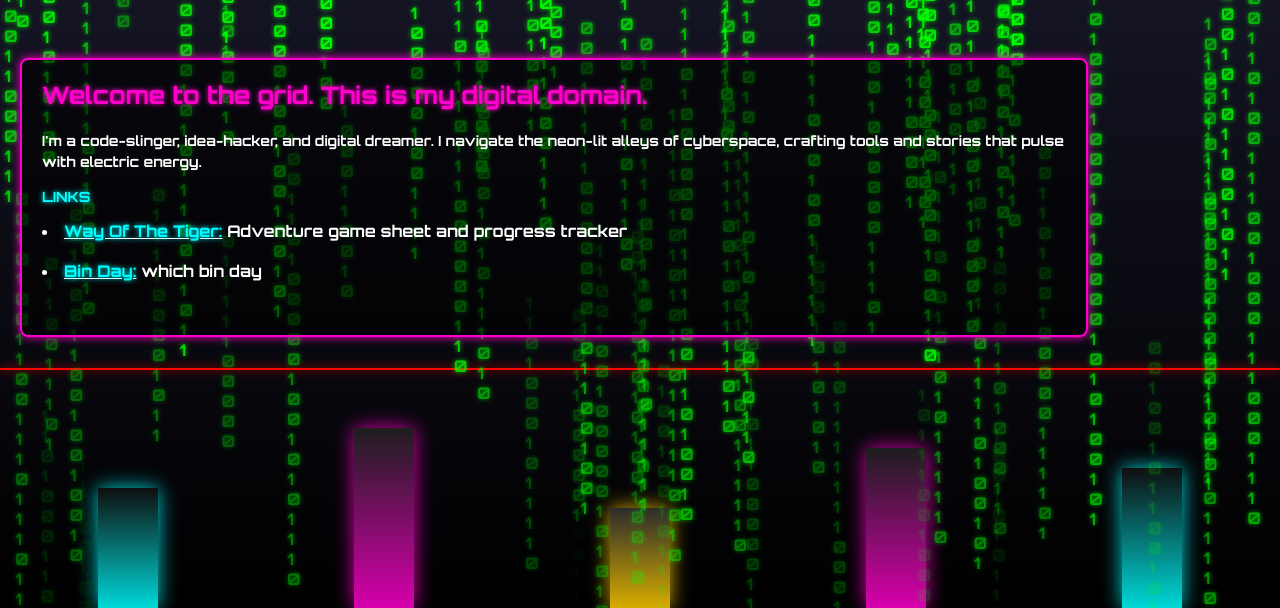
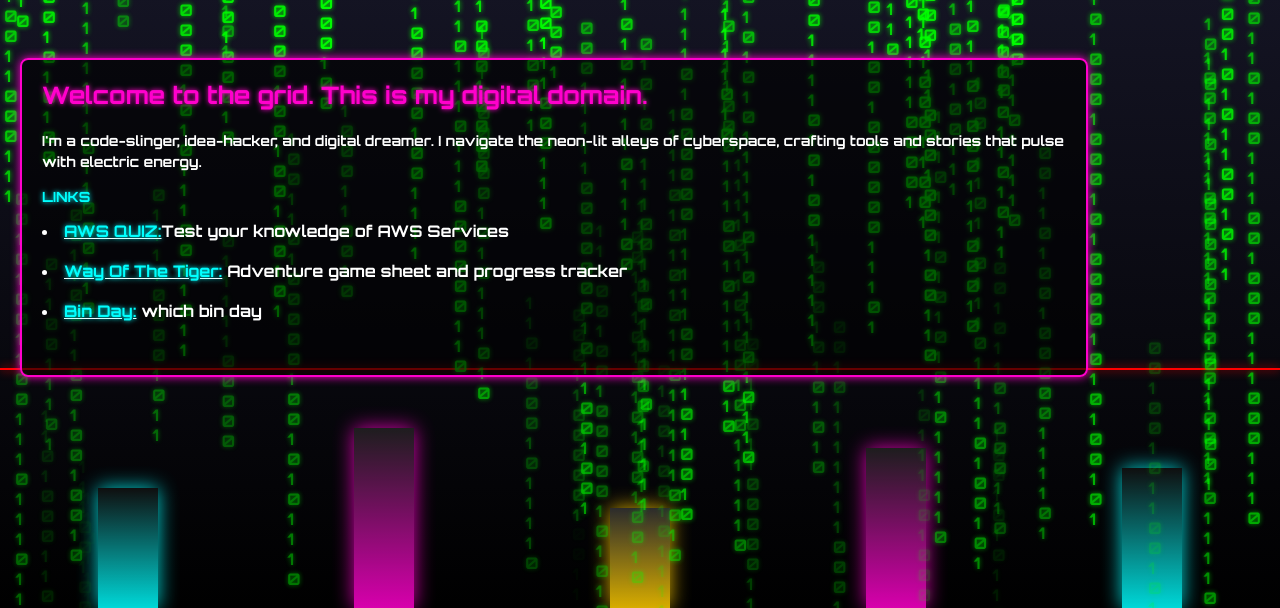
Before and after one commit to STUARTMORRIS76/default, a plain HTML site: page index.html in a window 1280 px wide. Shown: the part 192-800 px from the top of the page. Drawn offline with Linux system fonts and the light colour scheme.

Commit message:
Update index.html

```diff
--- a/index.html
+++ b/index.html
@@ -243,6 +243,8 @@ body {
       <p>I'm a code-slinger, idea-hacker, and digital dreamer. I navigate the neon-lit alleys of cyberspace, crafting tools and stories that pulse with electric energy.</p>
       <p>
           <a href="#">LINKS</a>
+          <li><strong><u><a href="https://stuartmorris76.github.io/awsquiz/">AWS QUIZ:</u></a></strong>Test your knowledge of AWS Services</li><br>
+
           <li><strong><u><a href="https://stuartmorris76.github.io/tiger/">Way Of The Tiger:</u></a></strong> Adventure game sheet and progress tracker</li><br>
 
       <li><strong><u><a href="https://stuartmorris76.github.io/BinDay/">Bin Day:</u></a></strong> which bin day</li>
```
